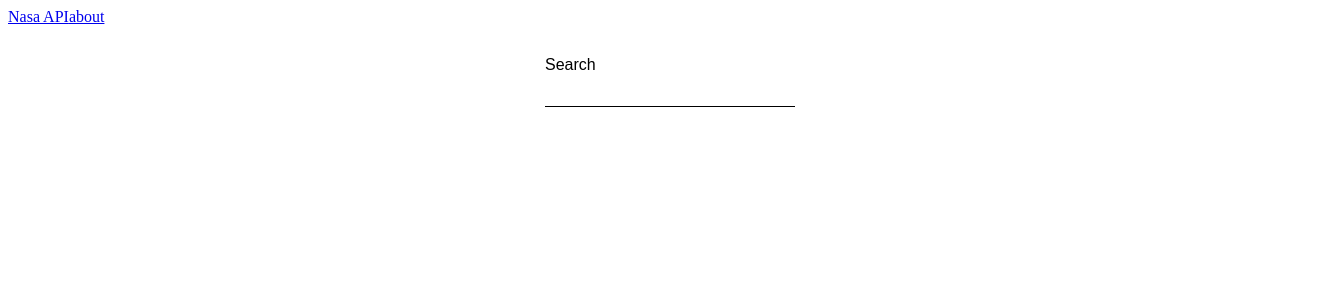
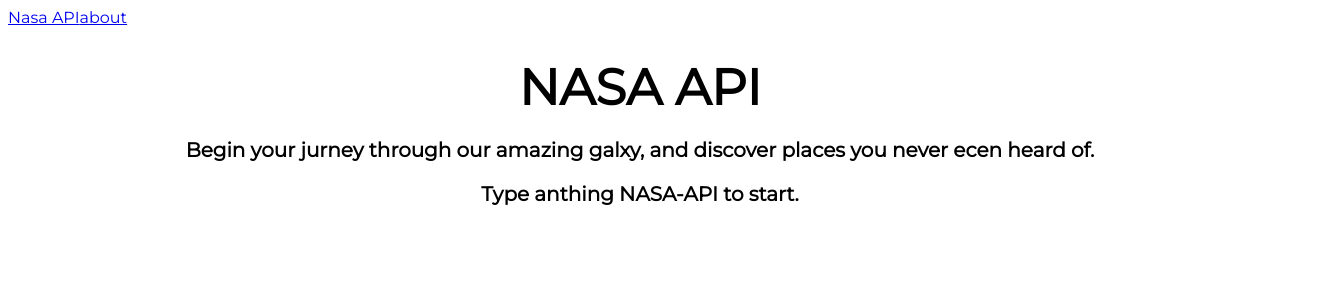
Before and after one commit to Tylas89/vue_nasa, a Vue app: page / in a window 1280 px wide. Shown: the top 300 px of the page, 1332 px wide, since content can reach past the window. Built offline with nearby package versions, Linux system fonts and the light colour scheme.

Commit message:
Add new components

```diff
--- a/src/App.vue
+++ b/src/App.vue
@@ -8,5 +8,13 @@
   </div>
 </template>
 
-<style lang="scss" scoped>
+<style lang="scss">
+@import url('https://fonts.googleapis.com/css?family=Montserrat&display=swap');
+
+*{
+  box-sizing: border-box;
+}
+body{
+  font-family: 'Montserrat', sans-serif;
+}
 </style>
--- /dev/null
+++ b/src/components/Claim.vue
@@ -0,0 +1,37 @@
+<template>
+    <div class="claimWrapper">
+        <h1 class="claim">NASA API
+            <p class="subclaim">
+                Begin your jurney through our amazing galxy,
+                 and discover places you never ecen heard of.
+            </p>
+            <p class="subclaim">
+                Type anthing NASA-API to start.
+            </p>
+        </h1>
+    </div>
+</template>
+<script>
+export default {
+  name: 'Claim',
+};
+</script>
+<style lang="scss" scoped>
+    .claimWrapper {
+        display: flex;
+        text-align: center;
+        flex-direction: column;
+        justify-conntent: center;
+        algin-items: center;
+    };
+
+    .claim {
+        font-size: 50px;
+        margin : 0;
+    }
+
+    .subclaim {
+        matgin: 20px 0 0 0;
+        font-size: 20px;
+    }
+</style>
--- a/src/views/Search.vue
+++ b/src/views/Search.vue
@@ -1,25 +1,21 @@
 <template>
   <div class="wrapper">
-    <div class="search">
-      <label for="search">Search</label>
-      <input id="search" name="search" v-model="searchValue" @input="handlerInput" />
-    </div>
-    <ul>
-      <li v-for="item in results" :key="item.data[0].nasa_id">
-        <p>{{ item.data[0].description }}</p>
-      </li>
-    </ul>
+    <Claim />
   </div>
 </template>
 
 <script>
 import axios from 'axios';
 import debounce from 'lodash.debounce';
+import Claim from '@/components/Claim.vue';
 
 const API = 'https://images-api.nasa.gov/search';
 
 export default {
   name: 'Search',
+  components: {
+    Claim,
+  },
   data() {
     return {
       searchValue: '',
@@ -52,7 +48,7 @@ export default {
 }
 
 .search {
-  display: flex;
+  display: none;
   flex-direction: column;
   width:250px;
 
```
Also changed, not shown: src/components/SearchInpute.vue (added, +14 -0 lines).
